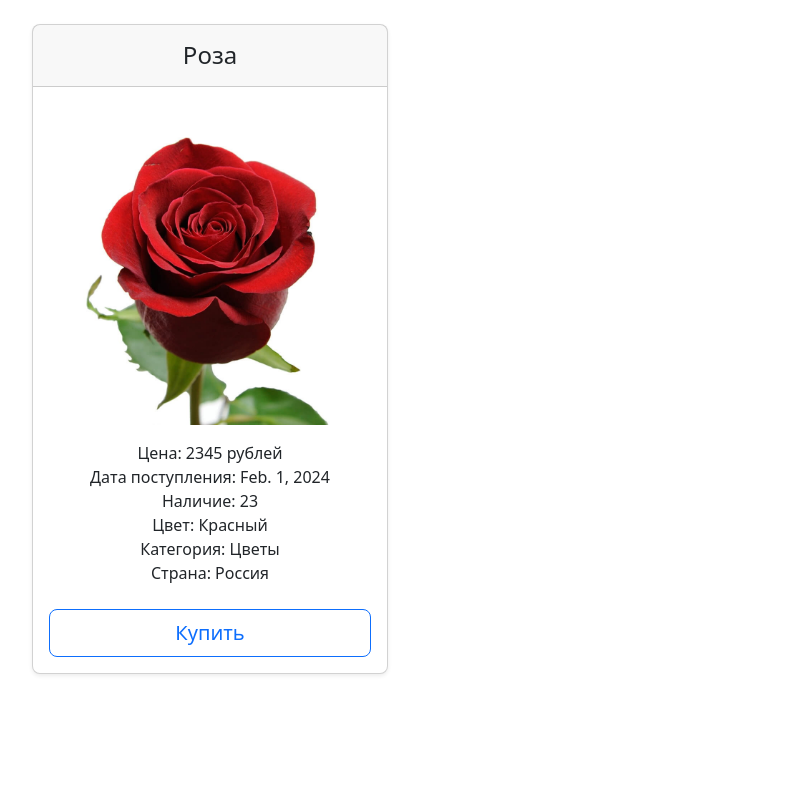
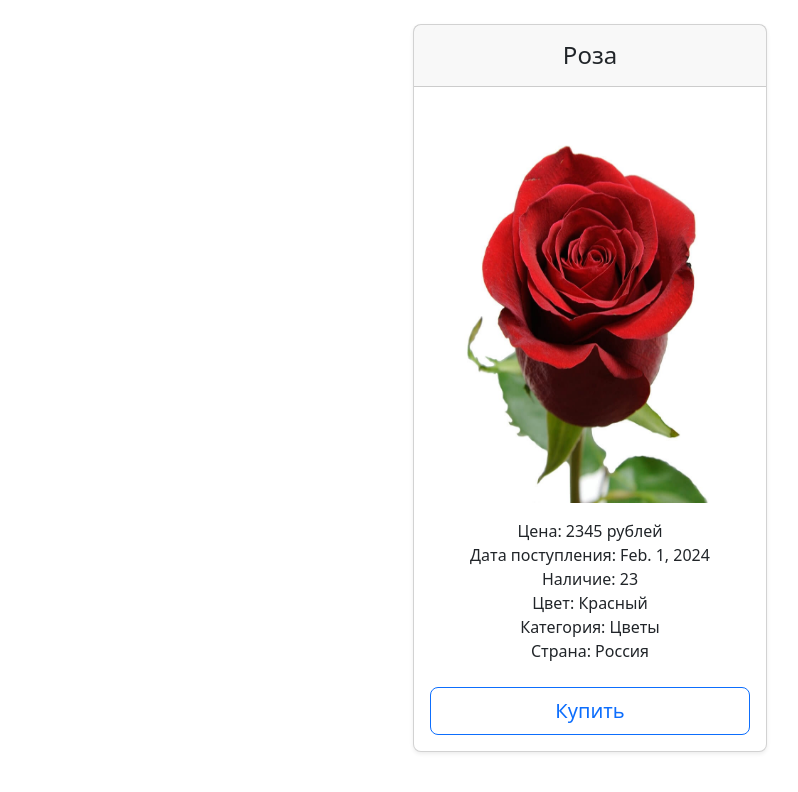
Before and after one commit to Gvyganovsky/django, a Django app: page /product/2 in a window 1280 px wide. Shown: the part 73-865 px from the top of the page, without its empty margins (50-848 px from the left). Before the commit the page ends 748 px from the top, so only its background shows below. Run offline with Django 5.2, Linux system fonts and the light colour scheme; data comes from the database, SQL or seed files in the repository; both versions use the stored data as it was after the commit.

Commit message:
css map && product

```diff
--- a/general/templates/index.html
+++ b/general/templates/index.html
@@ -24,7 +24,7 @@
                         </div>
                         <form method="get" action="/product/{{ product.id }}">
                             <div class="card-body">
-                                <img src='{{ product.image.url }}' alt='flower' class="img-fluid w-100">
+                                <img src='{{ product.image.url }}' alt='flower' style="max-width: 320px; height: 400px">
                                 <ul class="list-unstyled mt-3 mb-4">
                                     <li>Цена: {{ product.price }} рублей</li>
                                     <li>Дата поступления: {{ product.date.date }}</li>
--- a/general/templates/product.html
+++ b/general/templates/product.html
@@ -14,8 +14,7 @@
 <div class="container py-3">
     {% include 'header.html' %}
 
-    <main>
-        <div class="row row-cols-1 row-cols-md-3 mb-3 text-center">
+    <main style="display: grid; justify-content: center; text-align: center">
         <div class="col">
             <div class="card mb-4 rounded-3 shadow-sm">
                 <div class="card-header py-3">
@@ -23,7 +22,7 @@
                 </div>
                 <form method="get" action="/product/{{ product.id }}">
                     <div class="card-body">
-                            <img src='{{ product.image.url }}' alt='flower' class="img-fluid w-100">
+                        <img src='{{ product.image.url }}' alt='flower' style="max-width: 320px; height: 400px">
                         <ul class="list-unstyled mt-3 mb-4">
                             <li>Цена: {{ product.price }} рублей</li>
                             <li>Дата поступления: {{ product.date.date }}</li>
@@ -37,7 +36,6 @@
                 </form>
             </div>
         </div>
-        </div>
     </main>
 
 </div>
```
Also changed, not shown: db.sqlite3. Lines whose indentation alone changed are shown as unchanged.
